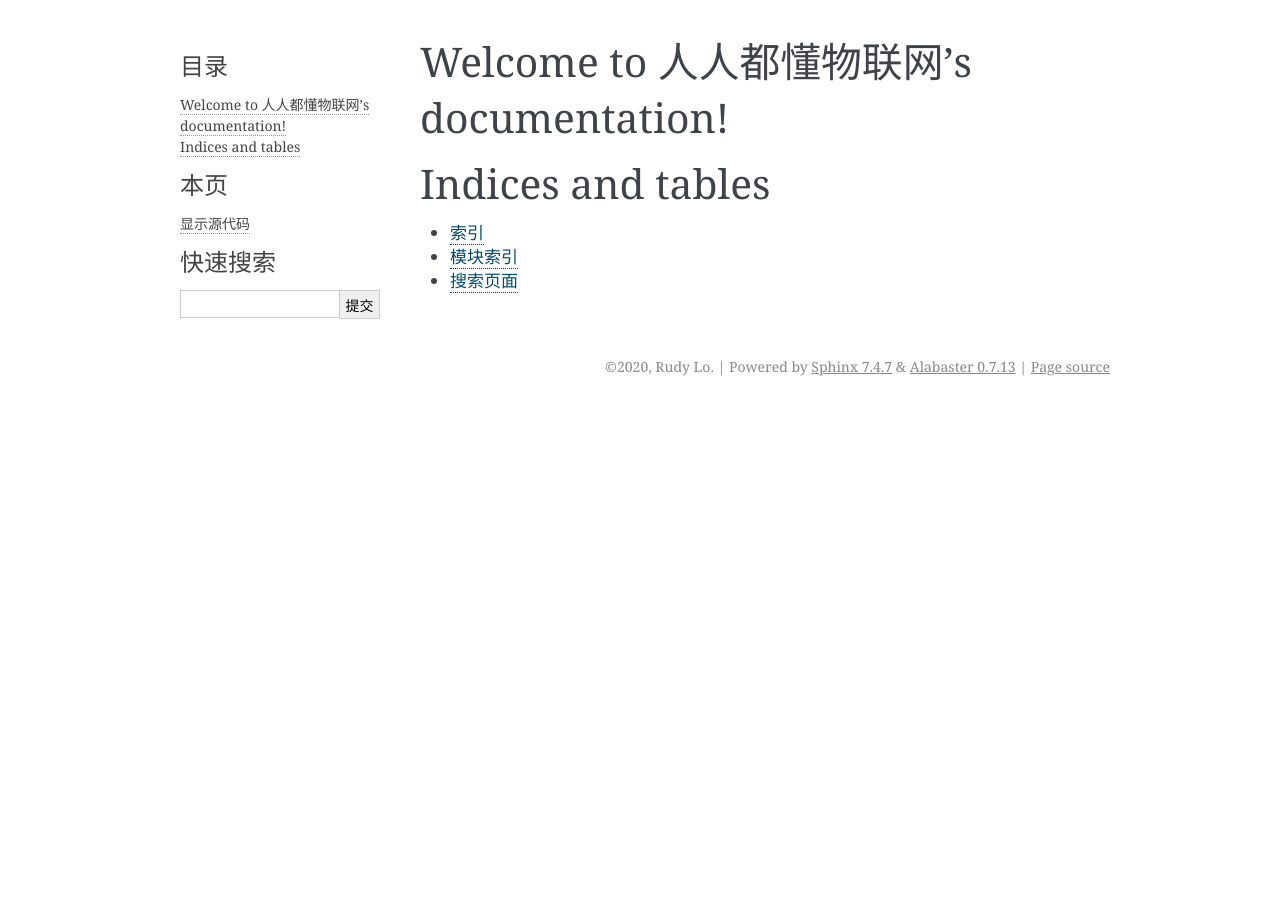
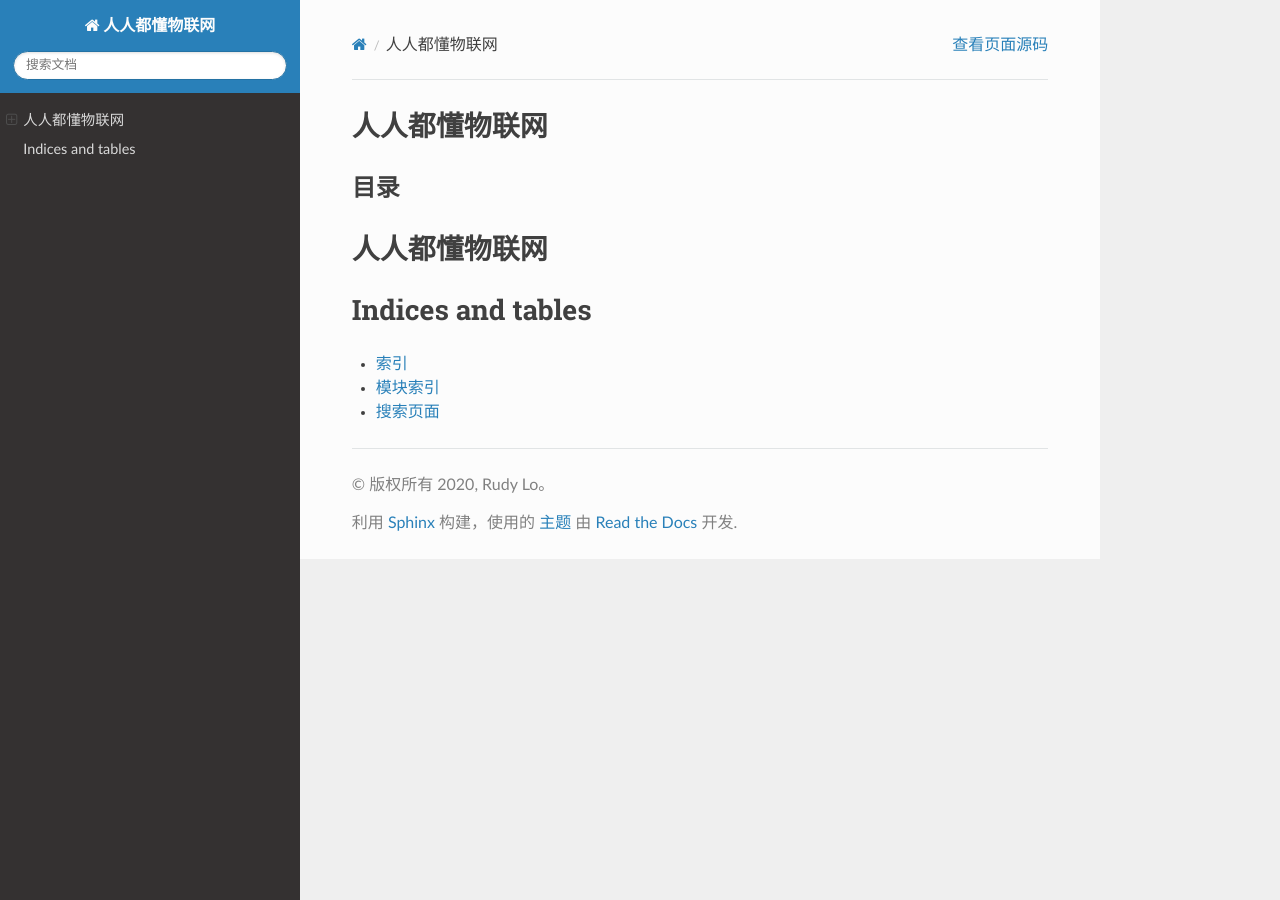
Before and after one commit to luhuadong/iot, a Sphinx documentation site: the page built from source/index.rst, in a window 1280 px wide. Built offline with Sphinx 7.4.7 and the Read the Docs theme 2.0.0, drawn with Linux system fonts in a browser that asks for light colours.

Commit message:
add header

```diff
--- a/source/conf.py
+++ b/source/conf.py
@@ -54,7 +54,8 @@ exclude_patterns = []
 # The theme to use for HTML and HTML Help pages.  See the documentation for
 # a list of builtin themes.
 #
-html_theme = 'alabaster'
+#html_theme = 'alabaster'
+html_theme = 'sphinx_rtd_theme'
 
 # Add any paths that contain custom static files (such as style sheets) here,
 # relative to this directory. They are copied after the builtin static files,
--- a/source/index.rst
+++ b/source/index.rst
@@ -3,13 +3,19 @@
    You can adapt this file completely to your liking, but it should at least
    contain the root `toctree` directive.
 
-Welcome to 人人都懂物联网's documentation!
+人人都懂物联网
 ==========================================
+
+目录
+------------------------------------------
 
 .. toctree::
    :maxdepth: 2
    :caption: Contents:
 
+.. raw:: html
+
+   <h1>人人都懂物联网</h1>
 
 
 Indices and tables
```
Also changed, not shown: 1 other file.
